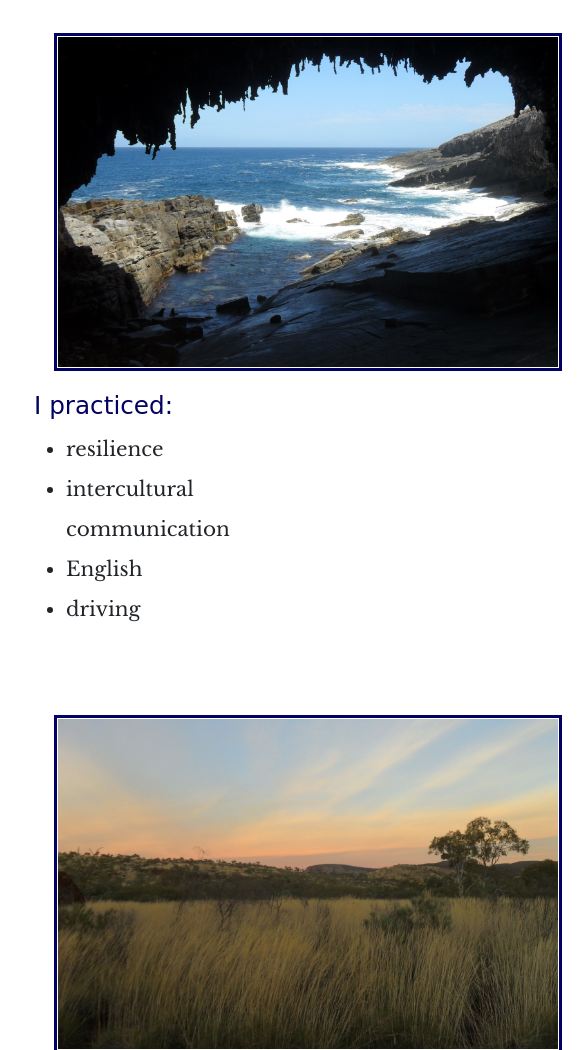
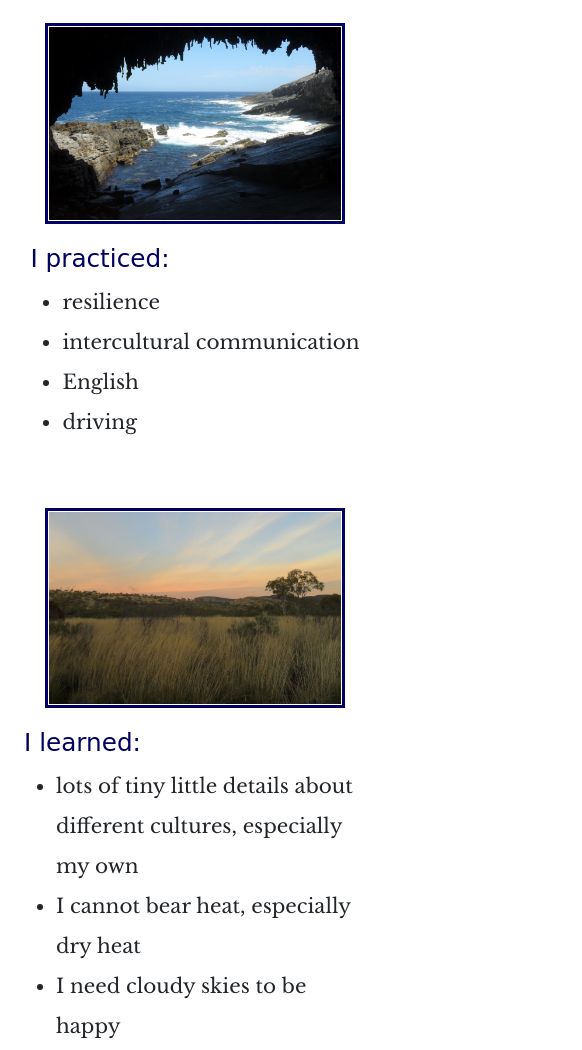
Before and after one commit to Miriam-C-B/miriambross.v3, a website: page pages/australia-index.html in a window 390 px wide. Shown: the part 1276-2326 px from the top of the page, 582 px wide, since content can reach past the window. Drawn offline with nearby package versions, Linux system fonts and the light colour scheme; a web font is replaced by a local one.

Commit message:
Fixed layout and made it responsive with inline block and flexbox

```diff
--- a/css/style.css
+++ b/css/style.css
@@ -204,18 +204,29 @@ textarea {
     margin-bottom: 20px;
   }
 
-  .practiced-list,
+  .learned {
+    height: auto;
+    margin-top: 20px;
+  }
+
   .learned-list {
     margin: 30px 30px 30px 0;
     padding: 10px;
+    display: block;
+
   }
 
-  .practiced img,
+  .learned-list-text {
+    clear: both;
+  }
+
   .learned img {
     margin: 0 60px 10px 10px;
     border: 3px solid  rgb(2, 2, 99);
     padding: 10px;
     float: right;
+    width: 450px;
+    height: auto;
   }
 
 
@@ -333,27 +344,33 @@ textarea {
    Modify as content requires.
    ========================================================================== */
 
-@media only screen and (max-width: 768px) {
-  /* Style adjustments for viewports that meet the condition */
-  .nav-list li a {
-    font-size: 0.7em;
-  }
-
-  .practiced-list,
+@media only screen and (max-width: 1000px) {
   .learned-list {
     margin: 30px 0 0 0;
+    padding: 0;
     display: flex;
-    justify-content: space-between;
+    justify-content: space-evenly;
     align-items: center;
     flex-flow: row wrap;
   }
 
+  .learned img {
+    padding: 1px;
+    margin: 20px 0 0 0;
+    width: 300px;
+    height: auto;
+  }
 
-  .practiced img,
-  .learned img {
-    margin-right: 0;
-    padding: 1px;
-    margin: 20px;
+  .learned h2 {
+    margin-top: 20px;
+  }
+}
+
+
+@media only screen and (max-width: 600px) {
+  /* Style adjustments for viewports that meet the condition */
+  .nav-list li a {
+    font-size: 0.7em;
   }
 
 }
@@ -377,6 +394,10 @@ textarea {
     width: 90%;
   }
 
+  .copyright {
+    justify-content: center;
+    padding: 15px;
+  }
 
 @media print,
   (-webkit-min-device-pixel-ratio: 1.25),
--- a/pages/australia-index.html
+++ b/pages/australia-index.html
@@ -80,11 +80,12 @@
     </p>
 
 
-    <div class="practiced last-line">
-      <div class="practiced-list">
+    <div class="learned">
+      <div class="learned-list">
         <div>
           <img src="../img/australia-1.JPG" alt="Grotto on Kangaroo Island">
         </div>
+        <div class="learned-list-text">
           <h2>I practiced:</h2>
           <ul>
               <li>resilience</li>
@@ -94,12 +95,14 @@
           </ul>
         </div>
       </div>
+    </div>
 
-    <div class="learned last-line">
+    <div class="learned">
       <div class="learned-list">
         <div>
           <img src="../img/australia-2.JPG" alt="Seal surfing a wave onto the beach">
         </div>
+        <div class="learned-list-text">
           <h2>I learned:</h2>
           <ul>
               <li>lots of tiny little details about different cultures, especially my own</li>
@@ -114,6 +117,7 @@
                   tells a lie if they know what they're saying isn't true, while for Kiwis you're a liar even if you have no clue.
               </li>
           </ul>
+        </div>
       </div>
     </div>
 
```
Lines whose indentation alone changed are shown as unchanged.
